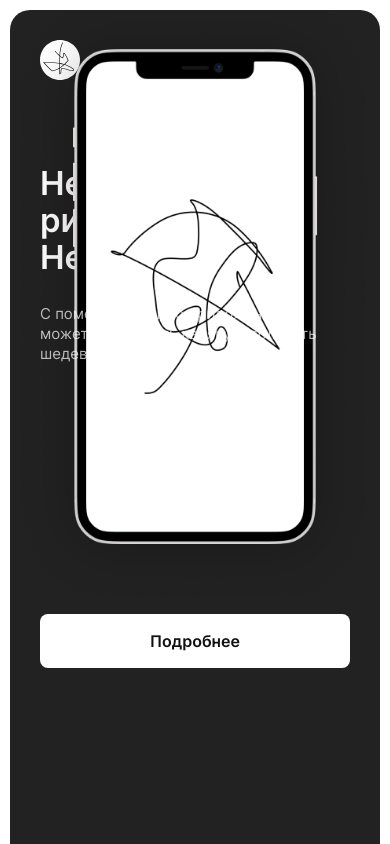
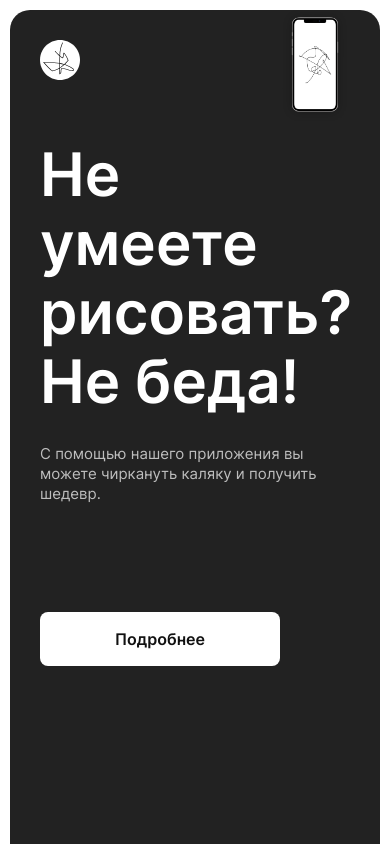
Before and after one commit to remnev-s/paint-landing, a plain HTML site: page index.html in a window 390 px wide. Shown: the top 844 px of the page. Drawn offline with Linux system fonts and the light colour scheme.

Commit message:
style: header

```diff
--- a/src/scss/blocks/header/__content-link/header__content-link.scss
+++ b/src/scss/blocks/header/__content-link/header__content-link.scss
@@ -8,7 +8,7 @@
   padding: 1.5rem 7.5rem;
   background-color: #fff;
   border-radius: 0.8rem;
-  margin-bottom: 13rem;
+  max-width: 24rem;
   transition: opacity 0.2s ease-in;
 
   // grid-column: 1/2;
--- a/src/scss/blocks/header/__content-text/header__content-text.scss
+++ b/src/scss/blocks/header/__content-text/header__content-text.scss
@@ -5,9 +5,12 @@
   margin-bottom: 10.8rem;
   max-width: 40.5rem;
 
+  @media (max-width: 880px) {
+    max-width: 30rem;
+  }
   @media (max-width: 810px) {
     font-size: 1.5rem;
     line-height: 2rem;
-    margin-bottom: 25rem;
+    // margin-bottom: 25rem;
   }
 }
--- a/src/scss/blocks/header/__content-title/header__content-title.scss
+++ b/src/scss/blocks/header/__content-title/header__content-title.scss
@@ -6,8 +6,12 @@
   color: $text-white;
   margin-bottom: 2.8rem;
 
-  @media (max-width: 810px) {
-    font-size: 3.3rem;
-    line-height: 3.7rem;
+  @media (max-width: 1120px) {
+    max-width: 60rem;
   }
+
+  // @media (max-width: 810px) {
+  //   font-size: 3.3rem;
+  //   line-height: 3.7rem;
+  // }
 }
--- a/src/scss/blocks/header/__image/header__image.scss
+++ b/src/scss/blocks/header/__image/header__image.scss
@@ -1,6 +1,7 @@
 .header__image {
-  position: absolute;
-  right: 0;
+  // position: absolute;
+  // right: 0;
+  justify-self: end;
 
   @media (max-width: 415px) {
     width: 100%;
--- a/src/scss/blocks/header/__inner/header__inner.scss
+++ b/src/scss/blocks/header/__inner/header__inner.scss
@@ -1,6 +1,7 @@
 .header__inner {
-  position: relative;
-  margin: 0 auto;
-  // display: grid;
-  // grid-template-columns: 1fr 1fr 1fr;
+  // position: relative;
+  // margin: 0 auto;
+  display: grid;
+  grid-template-columns: 1fr 1fr;
+  grid-template-rows: 90px;
 }
```
Also changed, not shown: src/css/main.min.css.
